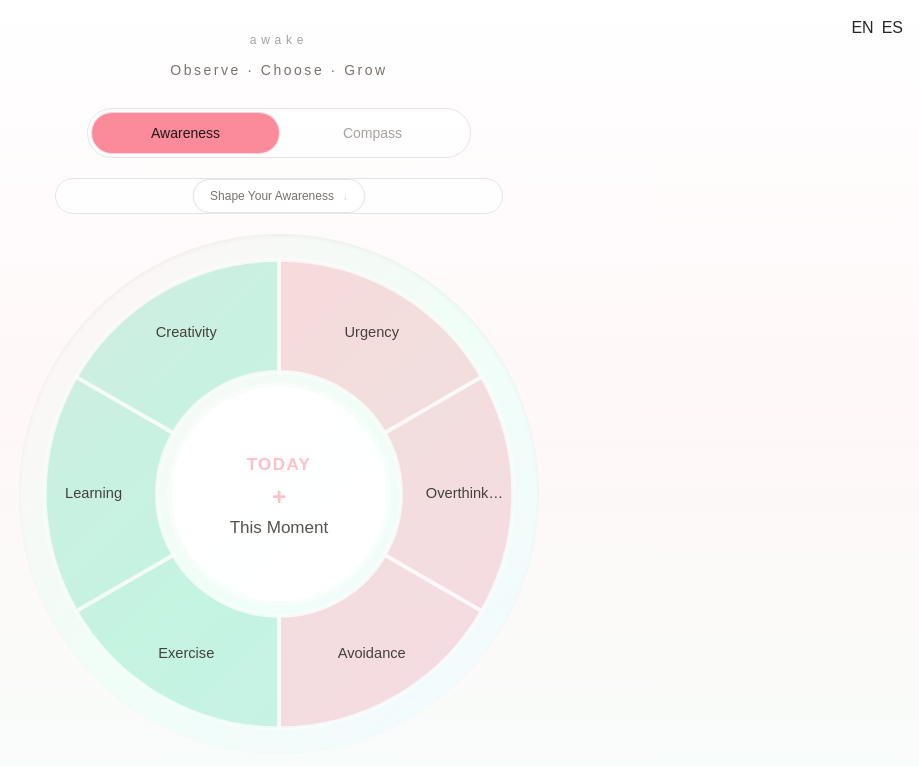
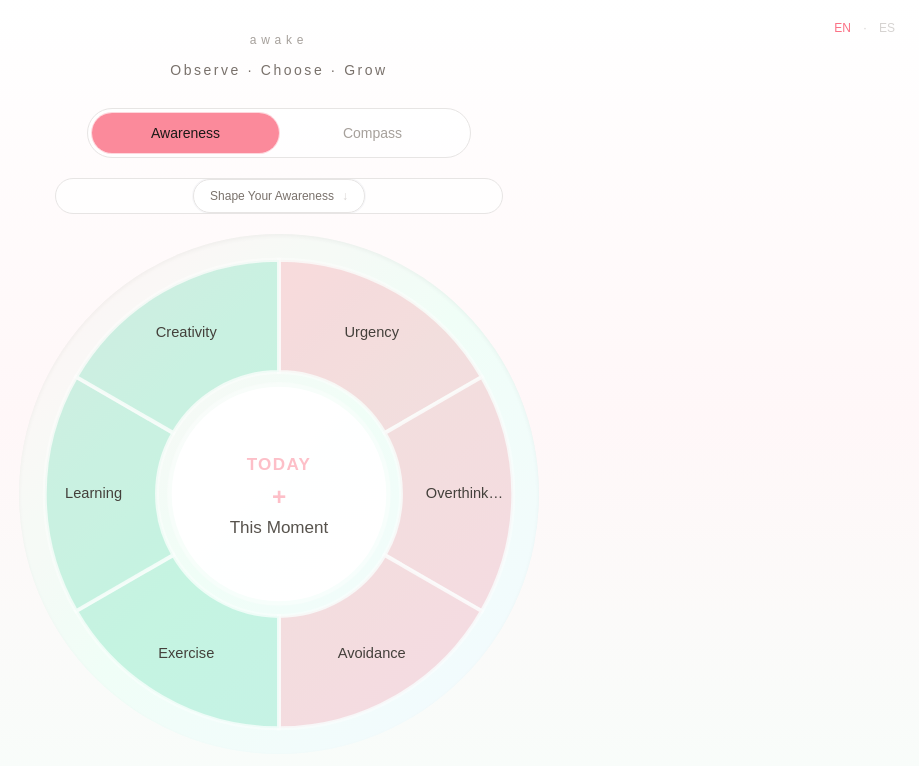
Before and after one commit to acsuarezgil-svg/awake, a Next.js app: page / in a window 1280 px wide. Shown: the top 766 px of the page, without its empty margins (361-1280 px from the left). Built offline with nearby package versions, Linux system fonts and the light colour scheme.

Commit message:
translations privacy incomplete

```diff
--- a/app/components/AwarenessWheel.tsx
+++ b/app/components/AwarenessWheel.tsx
@@ -913,19 +913,50 @@ function removeSliceFromCard() {
           : "pointer-events-none opacity-0"
       }`}
     >
-      <div className="absolute right-4 top-4 flex gap-2">
+      <div className="absolute right-4 top-4 z-30 flex items-center gap-1 text-xs">
         <button
           type="button"
           onClick={() => changeLanguage("en")}
           aria-pressed={language === "en"}
+          className={`rounded-full px-2 py-1 transition ${
+            language === "en"
+              ? "font-medium"
+              : isDark
+                ? "text-slate-500"
+                : "text-stone-300"
+          }`}
+          style={
+            language === "en"
+              ? { color: `rgb(${activeWheelTheme.pattern})` }
+              : undefined
+          }
         >
           EN
         </button>
+
+        <span
+          aria-hidden="true"
+          className={isDark ? "text-slate-600" : "text-stone-300"}
+        >
+          ·
+        </span>
 
         <button
           type="button"
           onClick={() => changeLanguage("es")}
           aria-pressed={language === "es"}
+          className={`rounded-full px-2 py-1 transition ${
+            language === "es"
+              ? "font-medium"
+              : isDark
+                ? "text-slate-500"
+                : "text-stone-300"
+          }`}
+          style={
+            language === "es"
+              ? { color: `rgb(${activeWheelTheme.pattern})` }
+              : undefined
+          }
         >
           ES
         </button>
--- a/app/privacy/page.tsx
+++ b/app/privacy/page.tsx
@@ -155,7 +155,7 @@ export default function PrivacyPage() {
               : "text-stone-400 hover:text-stone-700"
           }`}
         >
-          ← Back
+          {t.back}
         </Link>
 
         <header className="mt-10 text-center">
@@ -164,7 +164,7 @@ export default function PrivacyPage() {
               isDark ? "text-slate-400" : "text-stone-400"
             }`}
           >
-            privacy
+            {t.privacyPage.label}
           </p>
 
           <h1
@@ -172,14 +172,13 @@ export default function PrivacyPage() {
               isDark ? "text-stone-100" : "text-stone-800"
             }`}
           >
-            Your thoughts belong to you.
+            {t.privacyPage.title}
           </h1>
 
           <p
             className={`mx-auto mt-4 max-w-sm text-sm leading-7 ${bodyTextClass}`}
           >
-            Awake was built to help you understand yourself,
-            not to collect information about you.
+            {t.privacyPage.intro}
           </p>
         </header>
 
@@ -194,16 +193,13 @@ export default function PrivacyPage() {
                 isDark ? "text-stone-100" : "text-stone-700"
               }`}
             >
-              Private by default
+              {t.privacyPage.privateTitle}
             </h2>
 
             <p
               className={`mt-3 text-sm leading-7 ${bodyTextClass}`}
             >
-              Everything you create stays on your device.
-              Reflections, awareness, values, boundaries,
-              direction, and insights remain local unless you
-              choose otherwise.
+              {t.privacyPage.privateText}
             </p>
           </section>
 
@@ -220,7 +216,7 @@ export default function PrivacyPage() {
                     : "border-stone-200 bg-stone-50 text-stone-400"
                 }`}
               >
-                Coming soon
+                {t.privacyPage.comingSoon}
               </span>
             </div>
 
@@ -229,15 +225,13 @@ export default function PrivacyPage() {
                 isDark ? "text-stone-100" : "text-stone-700"
               }`}
             >
-              Cloud backup
+              {t.privacyPage.cloudTitle}
             </h2>
 
             <p
               className={`mt-3 text-sm leading-7 ${bodyTextClass}`}
             >
-              If you ever want to back up or sync your journey,
-              you will be able to choose that later. Nothing is
-              uploaded automatically.
+              {t.privacyPage.cloudText}
             </p>
           </section>
 
@@ -251,14 +245,13 @@ export default function PrivacyPage() {
                 isDark ? "text-stone-100" : "text-stone-700"
               }`}
             >
-              Your choice
+              {t.privacyPage.choiceTitle}
             </h2>
 
             <p
               className={`mt-3 text-sm leading-7 ${bodyTextClass}`}
             >
-              You decide where your data is stored, when it is
-              backed up, and when it is deleted.
+              {t.privacyPage.choiceText}
             </p>
           </section>
 
@@ -278,15 +271,13 @@ export default function PrivacyPage() {
                 isDark ? "text-stone-100" : "text-stone-700"
               }`}
             >
-              Delete everything
+              {t.privacyPage.deleteTitle}
             </h2>
 
             <p
               className={`mt-3 text-sm leading-7 ${bodyTextClass}`}
             >
-              Remove all Awake data stored on this device. This
-              includes reflections, wheel activity, values,
-              boundaries, direction, and preferences.
+              {t.privacyPage.deleteText}
             </p>
 
             <button
@@ -298,7 +289,7 @@ export default function PrivacyPage() {
                   : "border-rose-200 bg-white text-rose-600 hover:bg-rose-50"
               }`}
             >
-              Delete Everything
+              {t.privacyPage.deleteTitle}
             </button>
           </section>
         </div>
@@ -358,14 +349,13 @@ export default function PrivacyPage() {
               id="delete-everything-title"
               className="text-2xl font-light"
             >
-              Delete everything?
+              {t.privacyPage.confirmTitle}
             </h2>
 
             <p
               className={`mt-4 text-sm leading-7 ${bodyTextClass}`}
             >
-              Everything Awake stored on this device will be
-              permanently removed.
+              {t.privacyPage.confirmText}
             </p>
 
             <p
@@ -373,7 +363,7 @@ export default function PrivacyPage() {
                 isDark ? "text-slate-400" : "text-stone-400"
               }`}
             >
-              This cannot be undone.
+              {t.privacyPage.cannotUndo}
             </p>
 
             <div className="mt-6 flex justify-end gap-2">
@@ -386,7 +376,7 @@ export default function PrivacyPage() {
                     : "text-stone-500 hover:bg-stone-50"
                 }`}
               >
-                Cancel
+                {t.privacyPage.cancel}
               </button>
 
               <button
@@ -398,7 +388,7 @@ export default function PrivacyPage() {
                     : "bg-rose-50 text-rose-600 hover:bg-rose-100"
                 }`}
               >
-                Delete Everything
+                {t.privacyPage.deleteButton}
               </button>
             </div>
           </section>
--- a/app/translations.ts
+++ b/app/translations.ts
@@ -137,8 +137,46 @@ export const translations = {
     all: "All",
 
     privacy: "privacy",
+    privacyTitle: "Your thoughts belong to you.",
 
+    common: {
+      back: "← Back",
+      edit: "Edit",
+      delete: "Delete",
+      cancel: "Cancel",
+      today: "Today",
+      sevenDays: "7 Days",
+      month: "Month",
+      all: "All",
+    },
+
+    about: {
+      label: "about awake",
+      title: "Observe. Choose. Grow.",
+
+    },
+
+    privacyPage: {
+      label: "privacy",
+      title: "Your thoughts belong to you.",
+      intro:
+        "Awake was built to help you understand yourself, not to collect information about you.",
+
+      privateTitle: "Private by default",
+      privateText:
+        "Everything you create stays on your device. Reflections, awareness, values, boundaries, direction, and insights remain local unless you choose otherwise.",
+      cloudTitle: "Cloud backup",
+      comingSoon: "Coming soon",
+      cloudText:
+        "If you ever want to back up or sync your journey, you will be able to choose that later. Nothing is uploaded automatically.",
+
+      choiceTitle: "Your choice",
+      choiceText:
+        "You decide where your data is stored, when it is backed up, and when it is deleted.",
+
+    },
   },
+
   es: {
     appName: "Awake",
     tagline: "Observa. Elige. Crece.",
@@ -274,6 +312,41 @@ export const translations = {
     all: "Todo",
 
     privacy: "privacidad",
+    privacyTitle: "Tus pensamientos te pertenecen.",
 
+    common: {
+    back: "← Volver",
+    edit: "Editar",
+    delete: "Eliminar",
+    cancel: "Cancelar",
+    today: "Hoy",
+    sevenDays: "7 días",
+    month: "Mes",
+    all: "Todo",
+  },
+
+  aboutPage: {
+    label: "sobre awake",
+    title: "Observa. Elige. Crece.",
+  },
+
+  privacyPage: {
+    label: "privacidad",
+    title: "Tus pensamientos te pertenecen.",
+    intro:
+      "Awake fue creado para ayudarte a comprenderte, no para recopilar información sobre ti.",
+
+    privateTitle: "Privado por defecto",
+    privateText:
+      "Todo lo que creas permanece en tu dispositivo. Tus reflexiones, conciencia, valores, límites, dirección y aprendizajes permanecen de forma local, a menos que elijas otra opción.",
+    cloudTitle: "Copia de seguridad en la nube",
+    comingSoon: "Próximamente",
+    cloudText:
+      "Si algún día deseas respaldar o sincronizar tu camino, podrás elegir hacerlo más adelante. Nada se carga automáticamente.",
+
+    choiceTitle: "Tu elección",
+    choiceText:
+      "Tú decides dónde se almacenan tus datos, cuándo se respaldan y cuándo se eliminan.",
+  },
   },
 };
```
